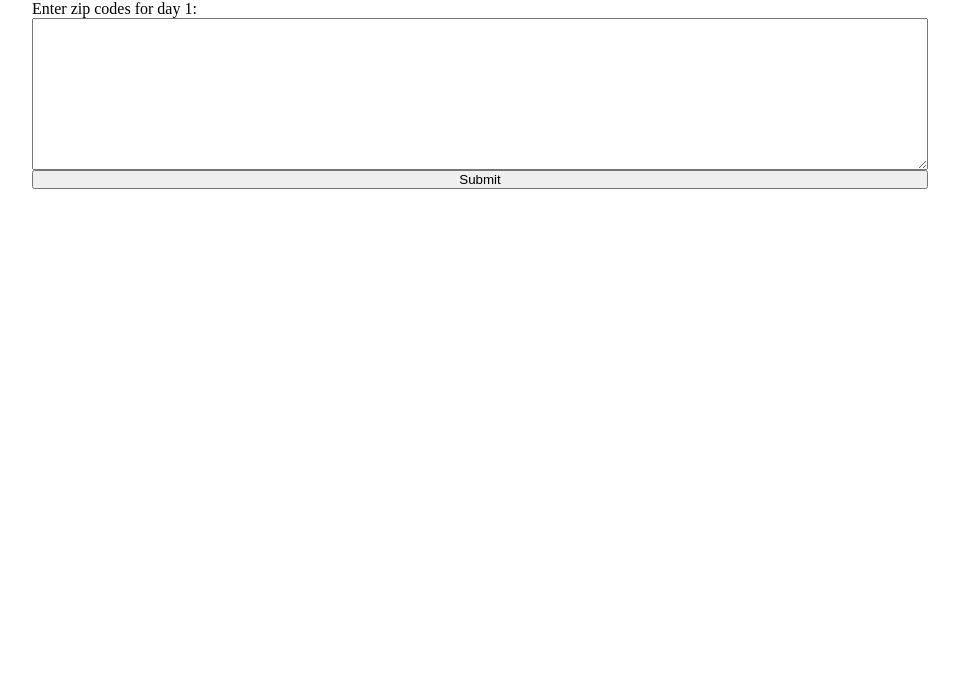
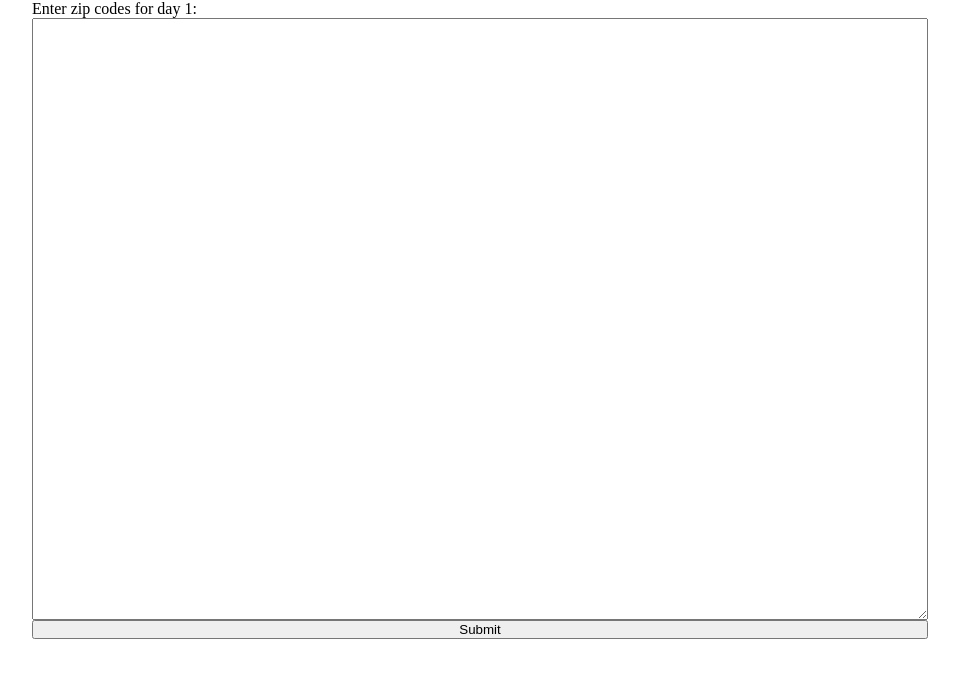
Before and after one commit to AlanConstantino/Edible-Arrangements-Delivery-Calculator, a website built with webpack: page index.html in a window 1280 px wide. Both pictures are taken after typing "5" into the empty fields and a click on the input 640 px from the left and 46 px from the top of the page. Shown: the whole page, without its empty margins (160-1119 px from the left). Built offline with nearby package versions, Linux system fonts and the light colour scheme.

Commit message:
Added Roboto font

```diff
--- a/index.html
+++ b/index.html
@@ -5,6 +5,7 @@
     <meta charset="UTF-8">
     <meta name="viewport" content="width=device-width, initial-scale=1.0">
     <link rel="stylesheet" href="./style.css">
+    <link href="https://fonts.googleapis.com/css2?family=Roboto&display=swap" rel="stylesheet">
     <title>Document</title>
 </head>
 
@@ -17,7 +18,7 @@
     <!-- hidden by default -->
     <form id="individual-day" class="hide">
         <label for="zipcodes">Enter zip codes for day <span id="day-number"></span>:</label>
-        <textarea name="zipcodes" id="raw-zip-codes" cols="10" rows="10"></textarea>
+        <textarea name="zipcodes" id="raw-zip-codes" cols="5" rows="40"></textarea>
         <input class="button" type="submit">
     </form>
     <!-- hidden by default -->
```
